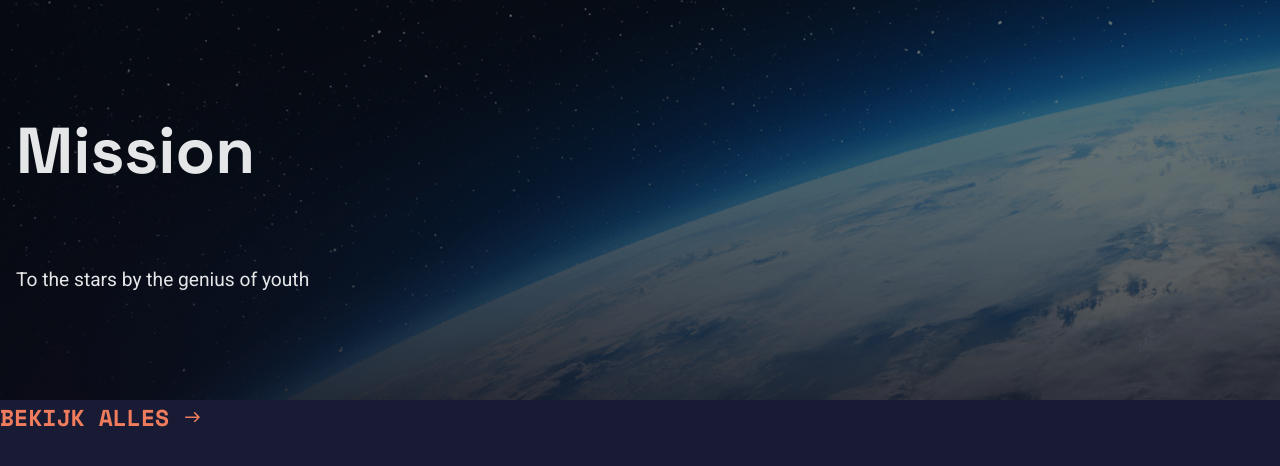
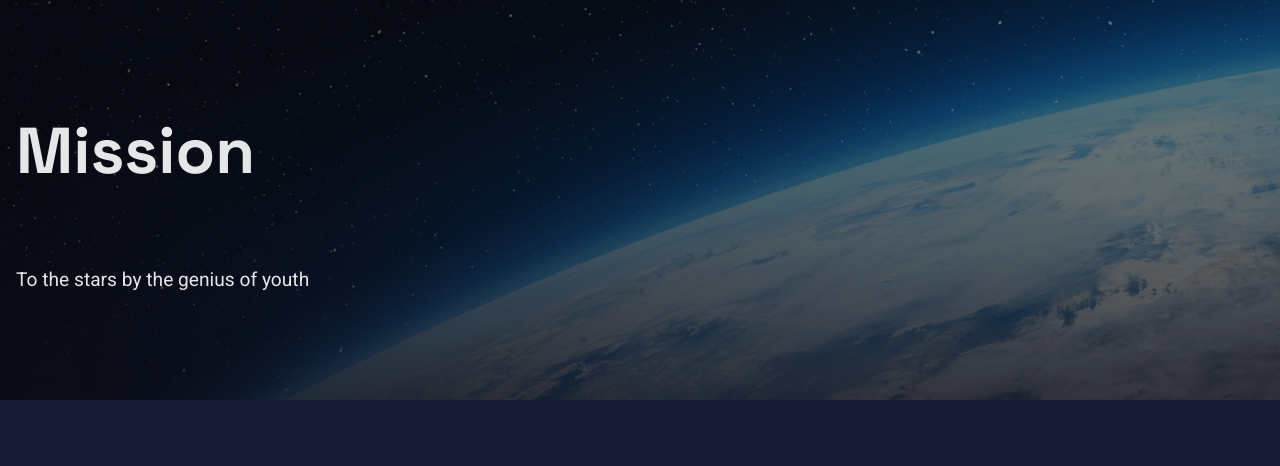
Before and after one commit to fdnd-agency/nebulaxplorer, a SvelteKit app: page / in a window 1280 px wide. Shown: the top 466 px of the page. Built offline with nearby package versions, Linux system fonts and the light colour scheme.

Commit message:
feat: change imports #624

```diff
--- a/src/lib/assets/icons/icons.js
+++ b/src/lib/assets/icons/icons.js
@@ -1,3 +1,3 @@
 // export for all icons
 
-export { default as ArrowRight } from ".ArrowRight.svelte"
+export { default as Arrow } from "./Arrow.svelte"
--- a/src/lib/components/atoms/Link.svelte
+++ b/src/lib/components/atoms/Link.svelte
@@ -15,7 +15,7 @@
 -->
 
 <script>
-    import ArrowRight from "$lib/assets/icons/ArrowRight.svelte"
+    import { Arrow } from '$lib/assets/icons/icons.js';
     let { href, classes, text, hiddenText, size, color="var(--color-neutral-darkest)", bold = false, stretched = false, ...rest} = $props()
 </script>
 
@@ -23,7 +23,7 @@
     { text }
     {#if hiddenText}<span class="visually-hidden">{hiddenText}</span>{/if}
     <span class="icon-wrapper">
-        <ArrowRight />
+        <Arrow />
     </span>
 </a>
 
--- a/src/routes/+page.svelte
+++ b/src/routes/+page.svelte
@@ -13,6 +13,3 @@
   text="To the stars by the genius of youth"
   image={missionImage}
 />
-
-
-<Link href="/" text="Bekijk alles" size="lg" color="var(--color-accent-light)" bold />
```
Also changed, not shown: src/lib/assets/icons/Arrow.svelte (renamed from src/lib/assets/icons/ArrowRight.svelte).
